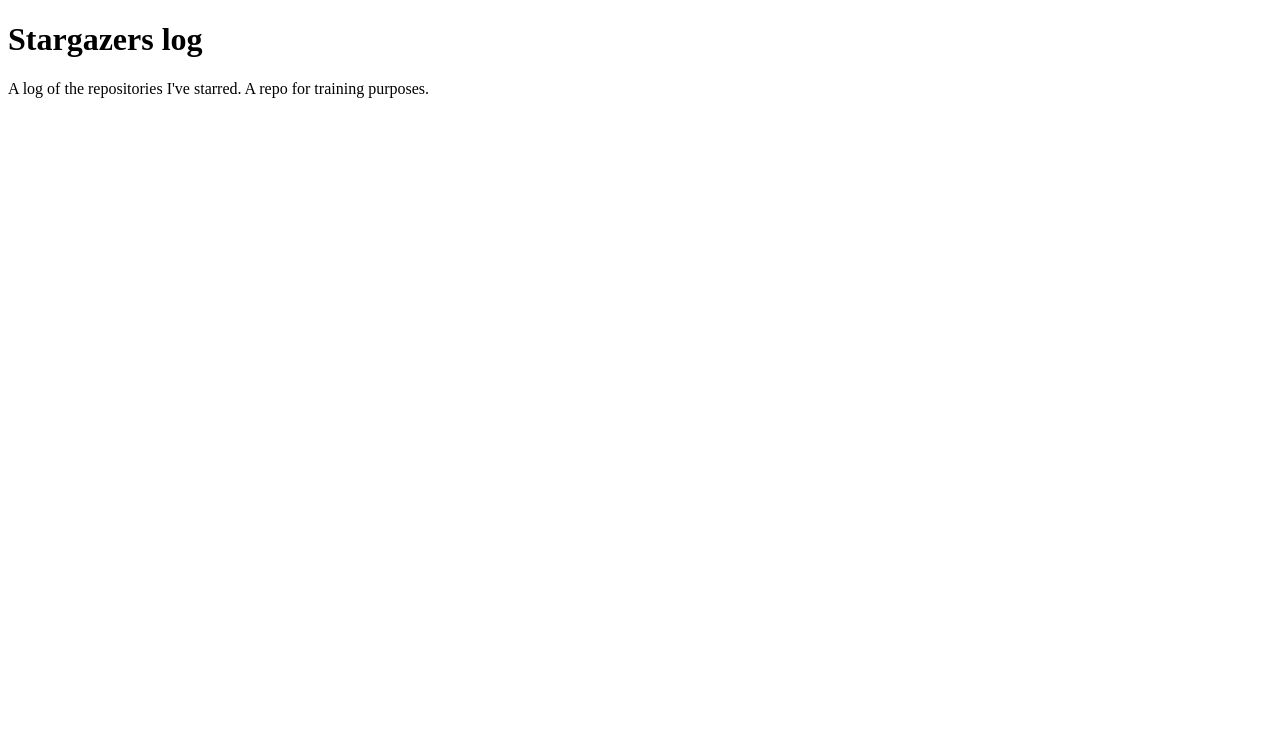
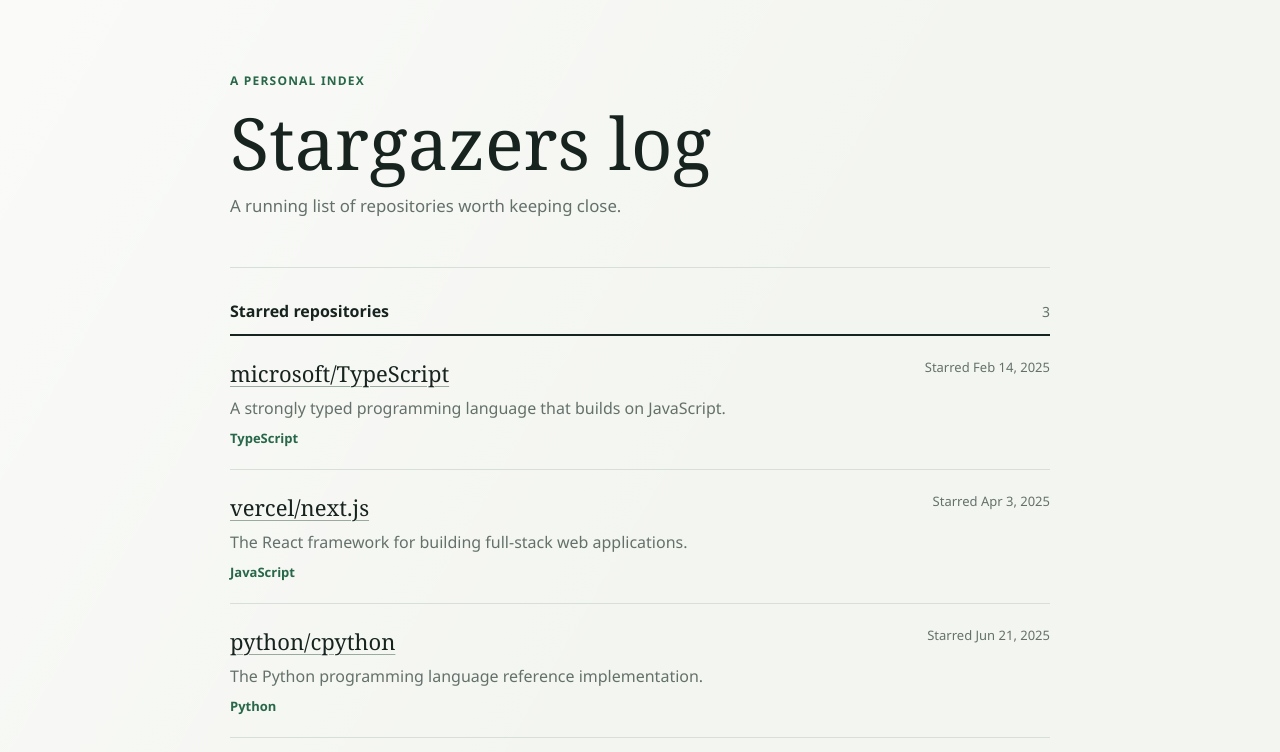
Before and after one commit to shepherdfreya/stargazers-log, a plain HTML site: page index.html in a window 1280 px wide. Drawn offline with Linux system fonts and the light colour scheme.

Commit message:
Add starred repo list

```diff
--- /dev/null
+++ b/events.json
@@ -0,0 +1,23 @@
+[
+  {
+    "repository": "microsoft/TypeScript",
+    "description": "A strongly typed programming language that builds on JavaScript.",
+    "url": "https://github.com/microsoft/TypeScript",
+    "language": "TypeScript",
+    "starredAt": "2025-02-14"
+  },
+  {
+    "repository": "vercel/next.js",
+    "description": "The React framework for building full-stack web applications.",
+    "url": "https://github.com/vercel/next.js",
+    "language": "JavaScript",
+    "starredAt": "2025-04-03"
+  },
+  {
+    "repository": "python/cpython",
+    "description": "The Python programming language reference implementation.",
+    "url": "https://github.com/python/cpython",
+    "language": "Python",
+    "starredAt": "2025-06-21"
+  }
+]
--- a/index.html
+++ b/index.html
@@ -2,10 +2,27 @@
 <html lang="en">
   <head>
     <meta charset="utf-8">
+    <meta name="viewport" content="width=device-width, initial-scale=1">
     <title>Stargazers log</title>
+    <link rel="stylesheet" href="style.css">
+    <script src="script.js" defer></script>
   </head>
   <body>
-    <h1>Stargazers log</h1>
-    <p>A log of the repositories I've starred. A repo for training purposes. </p>
+    <main class="page-shell">
+      <header class="page-header">
+        <p class="eyebrow">A personal index</p>
+        <h1>Stargazers log</h1>
+        <p class="intro">A running list of repositories worth keeping close.</p>
+      </header>
+
+      <section class="repository-section" aria-labelledby="repository-heading">
+        <div class="section-heading">
+          <h2 id="repository-heading">Starred repositories</h2>
+          <span id="repository-count" class="repository-count" aria-live="polite"></span>
+        </div>
+        <p id="list-status" class="list-status" role="status">Loading repositories...</p>
+        <ul id="repository-list" class="repository-list" aria-label="Starred repositories"></ul>
+      </section>
+    </main>
   </body>
 </html>
--- /dev/null
+++ b/script.js
@@ -0,0 +1,64 @@
+const repositoryList = document.querySelector("#repository-list");
+const repositoryCount = document.querySelector("#repository-count");
+const listStatus = document.querySelector("#list-status");
+
+function formatDate(dateString) {
+  return new Intl.DateTimeFormat(undefined, {
+    dateStyle: "medium",
+    timeZone: "UTC",
+  }).format(new Date(`${dateString}T00:00:00Z`));
+}
+
+function createRepositoryItem(repository) {
+  const item = document.createElement("li");
+  const link = document.createElement("a");
+  const description = document.createElement("p");
+  const meta = document.createElement("div");
+  const language = document.createElement("span");
+  const date = document.createElement("time");
+
+  item.className = "repository-item";
+  link.className = "repository-link";
+  link.href = repository.url;
+  link.target = "_blank";
+  link.rel = "noreferrer";
+  link.textContent = repository.repository;
+
+  description.className = "repository-description";
+  description.textContent = repository.description;
+
+  meta.className = "repository-meta";
+  language.className = "repository-language";
+  language.textContent = repository.language;
+
+  date.className = "repository-date";
+  date.dateTime = repository.starredAt;
+  date.textContent = `Starred ${formatDate(repository.starredAt)}`;
+
+  meta.append(language);
+  item.append(link, description, meta, date);
+  return item;
+}
+
+async function loadRepositories() {
+  try {
+    const response = await fetch("events.json");
+    if (!response.ok) {
+      throw new Error(`Request failed with status ${response.status}`);
+    }
+
+    const repositories = await response.json();
+    if (!Array.isArray(repositories)) {
+      throw new Error("Repository data must be a list.");
+    }
+
+    repositoryList.replaceChildren(...repositories.map(createRepositoryItem));
+    repositoryCount.textContent = repositories.length;
+    listStatus.textContent = repositories.length ? "" : "No starred repositories yet.";
+  } catch (error) {
+    listStatus.textContent = "Repositories could not be loaded. Please try again later.";
+    console.error("Unable to load starred repositories:", error);
+  }
+}
+
+loadRepositories();
--- /dev/null
+++ b/style.css
@@ -0,0 +1,183 @@
+:root {
+  color-scheme: light;
+  font-family: "Aptos", "Segoe UI", sans-serif;
+  color: #17231f;
+  background: #f3f5f0;
+  font-synthesis: none;
+  text-rendering: optimizeLegibility;
+  --ink: #17231f;
+  --muted: #64716b;
+  --line: #d8ded8;
+  --accent: #286748;
+}
+
+* {
+  box-sizing: border-box;
+}
+
+body {
+  min-width: 320px;
+  min-height: 100vh;
+  margin: 0;
+  background-image: linear-gradient(120deg, rgba(255, 255, 255, 0.62), transparent 58%);
+}
+
+.page-shell {
+  width: min(100% - 40px, 820px);
+  margin: 0 auto;
+  padding: 72px 0 96px;
+}
+
+.page-header {
+  padding-bottom: 48px;
+  border-bottom: 1px solid var(--line);
+}
+
+.eyebrow {
+  margin: 0 0 16px;
+  color: var(--accent);
+  font-size: 0.75rem;
+  font-weight: 700;
+  letter-spacing: 0.1em;
+  text-transform: uppercase;
+}
+
+h1,
+h2,
+p {
+  margin-top: 0;
+}
+
+h1 {
+  margin-bottom: 12px;
+  font-family: Georgia, "Times New Roman", serif;
+  font-size: clamp(2.5rem, 8vw, 4.5rem);
+  font-weight: 400;
+  line-height: 1.05;
+}
+
+.intro {
+  max-width: 38rem;
+  margin-bottom: 0;
+  color: var(--muted);
+  font-size: 1.05rem;
+  line-height: 1.6;
+}
+
+.repository-section {
+  padding-top: 32px;
+}
+
+.section-heading {
+  display: flex;
+  align-items: baseline;
+  justify-content: space-between;
+  gap: 16px;
+  padding-bottom: 12px;
+  border-bottom: 2px solid var(--ink);
+}
+
+.section-heading h2 {
+  margin-bottom: 0;
+  font-size: 1rem;
+  font-weight: 700;
+}
+
+.repository-count {
+  color: var(--muted);
+  font-size: 0.875rem;
+  font-variant-numeric: tabular-nums;
+}
+
+.repository-list {
+  margin: 0;
+  padding: 0;
+  list-style: none;
+}
+
+.repository-item {
+  display: grid;
+  grid-template-columns: minmax(0, 1fr) auto;
+  gap: 8px 24px;
+  padding: 22px 0;
+  border-bottom: 1px solid var(--line);
+}
+
+.repository-link {
+  width: fit-content;
+  color: var(--ink);
+  font-family: Georgia, "Times New Roman", serif;
+  font-size: 1.375rem;
+  text-decoration-color: #9baa9f;
+  text-decoration-thickness: 1px;
+  text-underline-offset: 4px;
+}
+
+.repository-link:hover,
+.repository-link:focus-visible {
+  color: var(--accent);
+  text-decoration-thickness: 2px;
+}
+
+.repository-description {
+  grid-column: 1;
+  margin: 0;
+  color: var(--muted);
+  line-height: 1.55;
+}
+
+.repository-meta {
+  display: flex;
+  grid-column: 1 / -1;
+  gap: 16px;
+  color: var(--muted);
+  font-size: 0.8125rem;
+}
+
+.repository-language {
+  color: var(--accent);
+  font-weight: 700;
+}
+
+.repository-date {
+  grid-column: 2;
+  grid-row: 1;
+  color: var(--muted);
+  font-size: 0.8125rem;
+  white-space: nowrap;
+}
+
+.list-status {
+  margin: 20px 0 0;
+  color: var(--muted);
+}
+
+.list-status:empty {
+  display: none;
+}
+
+@media (max-width: 520px) {
+  .page-shell {
+    width: min(100% - 32px, 820px);
+    padding-top: 48px;
+  }
+
+  .page-header {
+    padding-bottom: 36px;
+  }
+
+  .repository-item {
+    grid-template-columns: minmax(0, 1fr);
+    gap: 8px;
+  }
+
+  .repository-date {
+    grid-column: 1;
+    grid-row: auto;
+  }
+
+  .repository-description,
+  .repository-meta {
+    grid-column: 1;
+  }
+}
```
